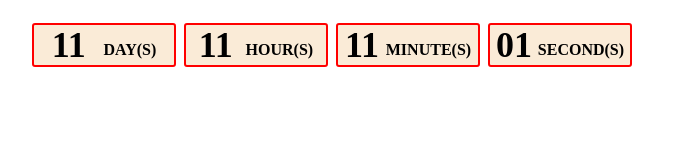
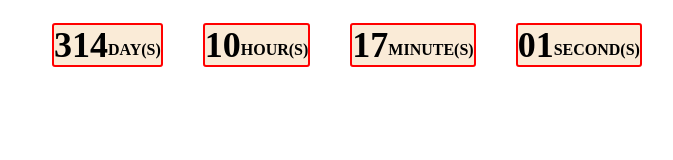
Before and after one commit to Ievgenii-davidenko/goit-js-hw-11-timer, a plain HTML site: page index.html in a window 1280 px wide. Shown: the whole page, without its empty margins (308-981 px from the left). Drawn offline with Linux system fonts and the light colour scheme.

Commit message:
added index.html

```diff
--- a/index.js
+++ b/index.js
@@ -1,78 +1,32 @@
-'use strict';
 
 class CountdownTimer {
-    constructor(obj) {
-        this.selector = obj.selector;
-        this.targetDate = obj.targetDate;
-        this.startTimer()
-    }
-    getSeconds () {
-        return Math.floor(
-            ((this.time) % (1000 * 60 )) / (1000)
-        );
-    };
-
-    getMinutes () {
-        return Math.floor(
-            ((this.time) % (1000 * 60 * 60)) / (1000 * 60)
-        );
-    };
-
-    getHours () {
-        return Math.floor(
-            ((this.time) % (1000 * 60 * 60 * 24)) / (1000 * 60 * 60)
-        );
-    };
-
-    getDays () {
-        return Math.floor((this.time) / (1000 * 60 * 60 * 24));
-    };
-
-    getNumbers () {
-        this.time = this.targetDate.getTime() - Date.now()
-        let date = new Date();
-        let secs = this.getSeconds(date);
-        let minutes = this.getMinutes(date);
-        let hours = this.getHours(date);
-        let days = this.getDays(date);
-        return {secs, minutes, hours, days}
+    constructor (selector, targetDate) {
+      this.selector = selector;
+      this.targetDate = new Date (targetDate);
+      this.timeCount = this.timeCount.bind(this);
     }
 
-    getValues () {
+    timeCount () {
+      const day = document.querySelector('[data-value="days"]');
+      const hour = document.querySelector("[data-value='hours']");
+      const minute = document.querySelector("[data-value='mins']");
+      const second = document.querySelector("[data-value='secs']");
+      const timeNow = Date.now()
+      this.time = this.targetDate - timeNow
+      const days = Math.floor(this.time / (1000 * 60 * 60 * 24));
+      day.textContent = days < 10 ? `0${days}` : days;
+      const hours = Math.floor((this.time % (1000 * 60 * 60 * 24)) / (1000 * 60 * 60));
+      hour.textContent = hours <10 ? `0${hours}` : hours;
+      const mins = Math.floor((this.time % (1000 * 60 * 60)) / (1000 * 60));
+      minute.textContent = mins <10 ? `0${mins}` : mins;
+      const secs = Math.floor((this.time % (1000 * 60)) / 1000);
+      second.textContent = secs < 10 ? `0${secs}` : secs;
+    }
+    start() {
+      setInterval(this.timeCount, 1000);
 
-        let numbers = this.getNumbers();
-        let secsPlace = numbers.secs < 10 ? `0${numbers.secs}` : `${numbers.secs}`;
-        let minutesPlace = numbers.minutes < 10 ? `0${numbers.minutes}` : `${numbers.minutes}`;
-        let hoursPlace = numbers.hours < 10 ? `0${numbers.hours}` : `${numbers.hours}`;
-        let n1 = this.time.toString().length;
-        let n2 = numbers.days.length;
-        let daysPlace = `${'0'.repeat(n1-n2)}${numbers.days}`;
+    }
+  }
 
-        return {secsPlace, minutesPlace, hoursPlace, daysPlace}
-    }
-
-    reflectTime () {
-        let numbers = this.getNumbers();
-        let values = this.getValues();
-        console.log(values)
-
-        document.querySelector(`${this.selector} span[data-value="secs"]`).textContent = values.secsPlace;
-        document.querySelector(`${this.selector} span[data-value="minutes"]`).textContent = values.minutesPlace;
-        document.querySelector(`${this.selector} span[data-value="hours"]`).textContent = values.hoursPlace;
-        document.querySelector(`${this.selector} span[data-value="days"]`).textContent = values.daysPlace;
-
-
-        if (numbers.secs===0 && numbers.minutes===0 && numbers.hours===0 && numbers.days===0) {
-            clearInterval(this.timerId);
-        }
-    };
-
-    startTimer () {
-        this.timerId = setInterval(this.reflectTime.bind(this), 1000);
-    }
-}
-
-const timer1 = new CountdownTimer({
-    selector: '#timer-1',
-    targetDate: new Date('Jul 26, 2021'),
-});
+  const countdownTimer = new CountdownTimer("#timer-1", "2021 june 12 21:00");
+  countdownTimer.start();
--- a/styles.css
+++ b/styles.css
@@ -8,7 +8,8 @@
   }
 
   .field {
-    width: 140px;
+    margin: 20px;
+    width: 200px;
     height: 40px;
     display: flex;
     justify-content: space-evenly;
```
